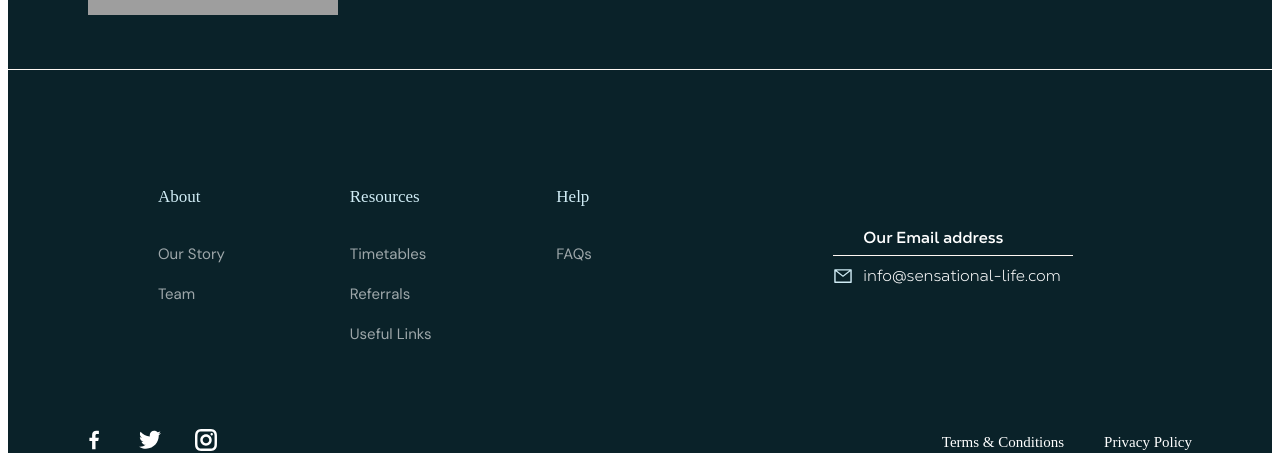
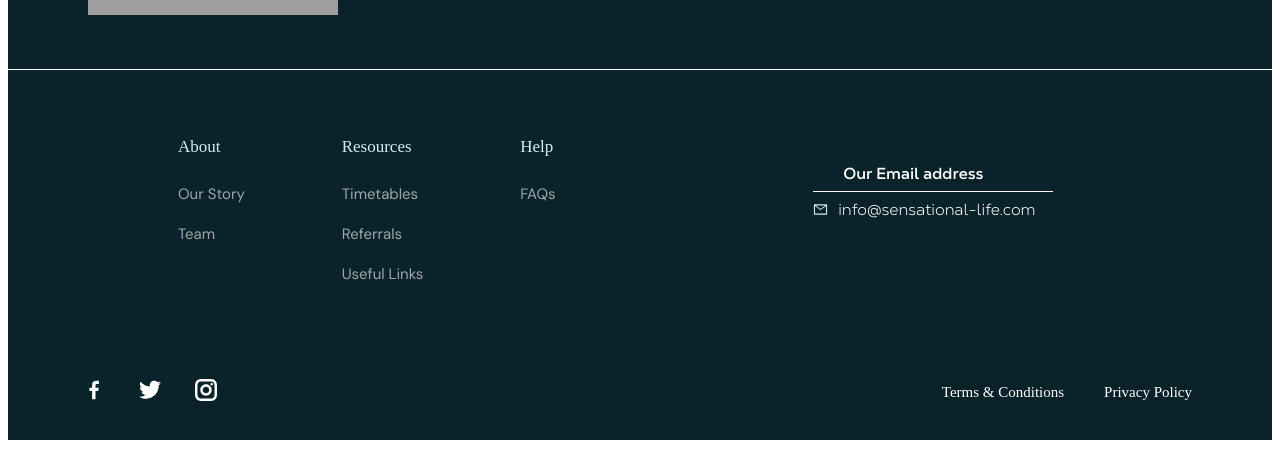
Before and after one commit to Sensational-Life/asd, a React (Create React App) app in the folder client/: page / in a window 1280 px wide. Shown: the part 3822-4275 px from the top of the page. Built offline with nearby package versions, Linux system fonts and the light colour scheme; grey boxes are pictures that could not be loaded.

Commit message:
change <a> to <Link> in js file and sizing in css file

```diff
--- a/client/src/pages/Home/FooterNav/FooterNav.css
+++ b/client/src/pages/Home/FooterNav/FooterNav.css
@@ -12,14 +12,14 @@
     display: flex;
     flex-direction: row;
     justify-content: space-between;
-    padding: 100px 150px 50px 150px;
+    padding: 50px 150px 50px 170px;
 }
 
 .nav_container{
     display: flex;
     flex-direction: row;
     justify-content: space-between;
-    width: 45%;
+    width: 40%;
 }
 
 .nav_box{
@@ -33,11 +33,11 @@
     color: var(--pattens-blue);
 }
 
-.nav_box a{
+.footernav_link{
     font-family: "DM Sans";
     font-size: 15px;
     text-decoration: none;
-    padding-top: 20px;
+    padding: 10px 0 10px 0;
     color: var(--white-color);
     opacity: 60%;
 }
@@ -49,12 +49,13 @@
 }
 
 .mail_container{
-    width: 35%;
+    width: 40%;
     display: flex;
     flex-direction: column;
     justify-content: center;
     align-items: center;
     color: var(--white-color);
+    margin-bottom: 30px;
 }
 
 .mail_container p{
@@ -71,9 +72,9 @@
 
 .mail-icon{
     position:relative;
-    width: 20px;
-    height:20px ;
-    top:5px;
+    width: 15px;
+    height:15px ;
+    top:2px;
     right:10px;
      stroke: #fff;
 }
--- a/client/src/pages/Home/FooterNav/FooterNav.js
+++ b/client/src/pages/Home/FooterNav/FooterNav.js
@@ -1,5 +1,6 @@
 import React from "react";
 import { AiOutlineMail } from "react-icons/ai";
+import { Link } from "react-router-dom";
 import "./FooterNav.css";
 
 export function FooterNav() {
@@ -9,18 +10,30 @@ export function FooterNav() {
 				<div className="nav_container">
 					<div className="nav_box">
 						<p>About</p>
-						<a href="http://example.com/">Our Story</a>
-						<a href="http://example.com/">Team</a>
+						<Link to="/our-story" className="footernav_link">
+							Our Story
+						</Link>
+						<Link to="/team" className="footernav_link">
+							Team
+						</Link>
 					</div>
 					<div className="nav_box">
 						<p>Resources</p>
-						<a href="http://example.com/">Timetables</a>
-						<a href="http://example.com/">Referrals</a>
-						<a href="http://example.com/">Useful Links</a>
+						<Link to="/timetables" className="footernav_link">
+							Timetables
+						</Link>
+						<Link to="/referrals" className="footernav_link">
+							Referrals
+						</Link>
+						<Link to="/links" className="footernav_link">
+							Useful Links
+						</Link>
 					</div>
 					<div className="nav_box">
 						<p>Help</p>
-						<a href="http://example.com/">FAQs</a>
+						<Link to="/faqs" className="footernav_link">
+							FAQs
+						</Link>
 					</div>
 				</div>
 
@@ -28,7 +41,7 @@ export function FooterNav() {
 					<p>Our Email address</p>
 					<span>
 						<AiOutlineMail color="var(--pattens-blue)" className="mail-icon" />
-						<a href="info@sensational-life.com">info@sensational-life.com</a>
+						<Link to="/contact-us">info@sensational-life.com</Link>
 					</span>
 				</div>
 			</div>
```
